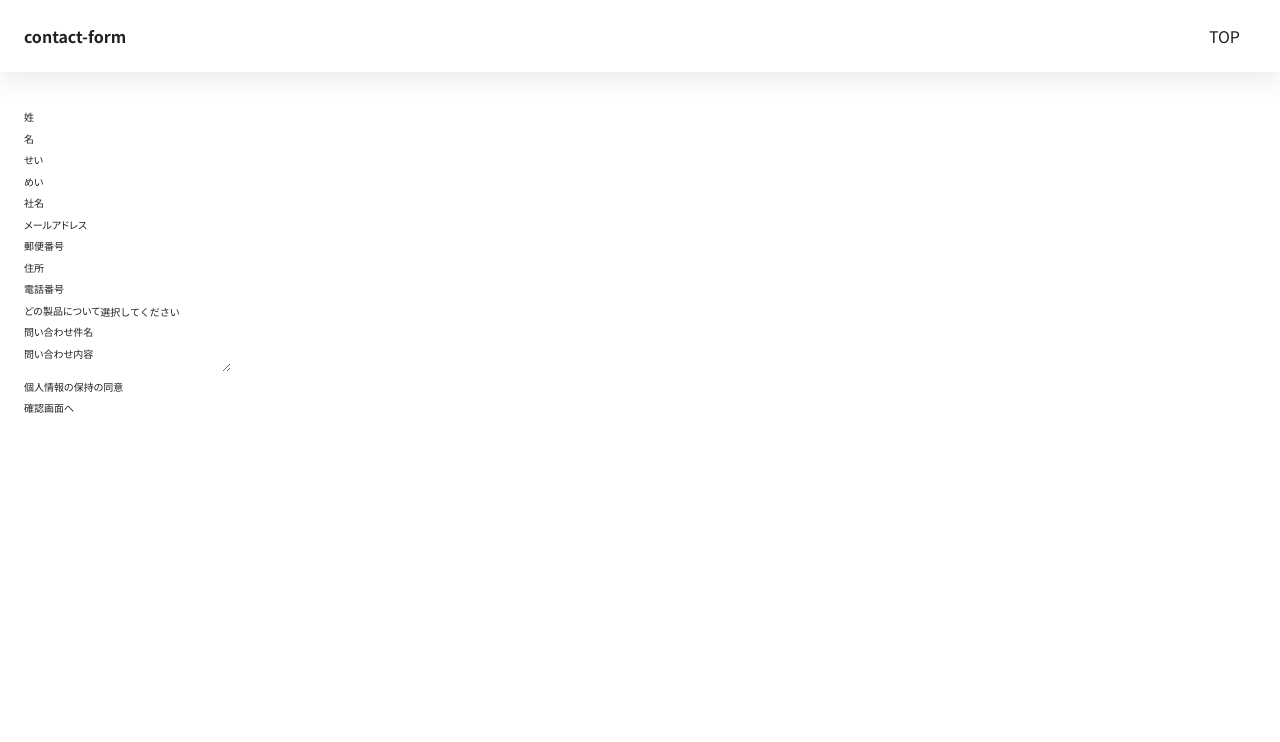
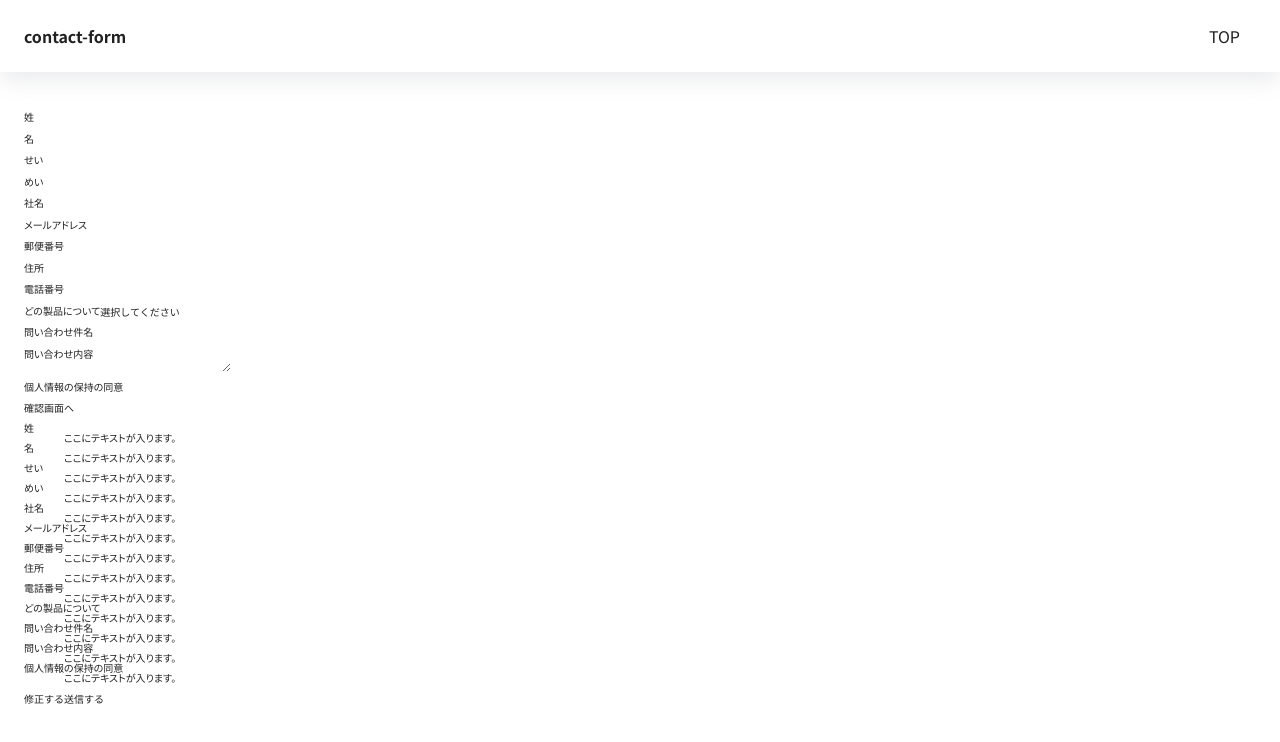
Before and after one commit to TOHFU/contact-form, a Next.js app: page /contact in a window 1280 px wide. Shown: the top 742 px of the page. Built offline with nearby package versions, Linux system fonts and the light colour scheme.

Commit message:
add confirm container

```diff
--- /dev/null
+++ b/src/components/container/contact/ContactConfirmContainer.tsx
@@ -0,0 +1,46 @@
+type Props = {};
+
+const ContactConfirmContainer: React.FC<Props> = () => {
+  return (
+    <>
+      <dl>
+        <dt>姓</dt>
+        <dd>ここにテキストが入ります。</dd>
+        <dt>名</dt>
+        <dd>ここにテキストが入ります。</dd>
+        <dt>せい</dt>
+        <dd>ここにテキストが入ります。</dd>
+        <dt>めい</dt>
+        <dd>ここにテキストが入ります。</dd>
+        <dt>社名</dt>
+        <dd>ここにテキストが入ります。</dd>
+        <dt>メールアドレス</dt>
+        <dd>ここにテキストが入ります。</dd>
+        <dt>郵便番号</dt>
+        <dd>ここにテキストが入ります。</dd>
+        <dt>住所</dt>
+        <dd>ここにテキストが入ります。</dd>
+        <dt>電話番号</dt>
+        <dd>ここにテキストが入ります。</dd>
+        <dt>どの製品について</dt>
+        <dd>ここにテキストが入ります。</dd>
+        <dt>問い合わせ件名</dt>
+        <dd>ここにテキストが入ります。</dd>
+        <dt>問い合わせ内容</dt>
+        <dd>ここにテキストが入ります。</dd>
+        <dt>個人情報の保持の同意</dt>
+        <dd>ここにテキストが入ります。</dd>
+      </dl>
+      <div>
+        <button type="button" onClick={() => {}}>
+          修正する
+        </button>
+        <button type="submit" onClick={() => {}}>
+          送信する
+        </button>
+      </div>
+    </>
+  );
+};
+
+export default ContactConfirmContainer;
--- a/src/pages/contact/index.tsx
+++ b/src/pages/contact/index.tsx
@@ -4,6 +4,7 @@ import Head from 'next/head';
 import Layout from '@/components/layouts/Layout';
 
 import ContactInputContainer from '@/components/container/contact/ContactInputContainer';
+import ContactConfirmContainer from '@/components/container/contact/ContactConfirmContainer';
 const ContactIndex = () => {
   return (
     <>
@@ -11,6 +12,7 @@ const ContactIndex = () => {
         <title>contact | contact form app</title>
       </Head>
       <ContactInputContainer />
+      <ContactConfirmContainer />
     </>
   );
 };
```
